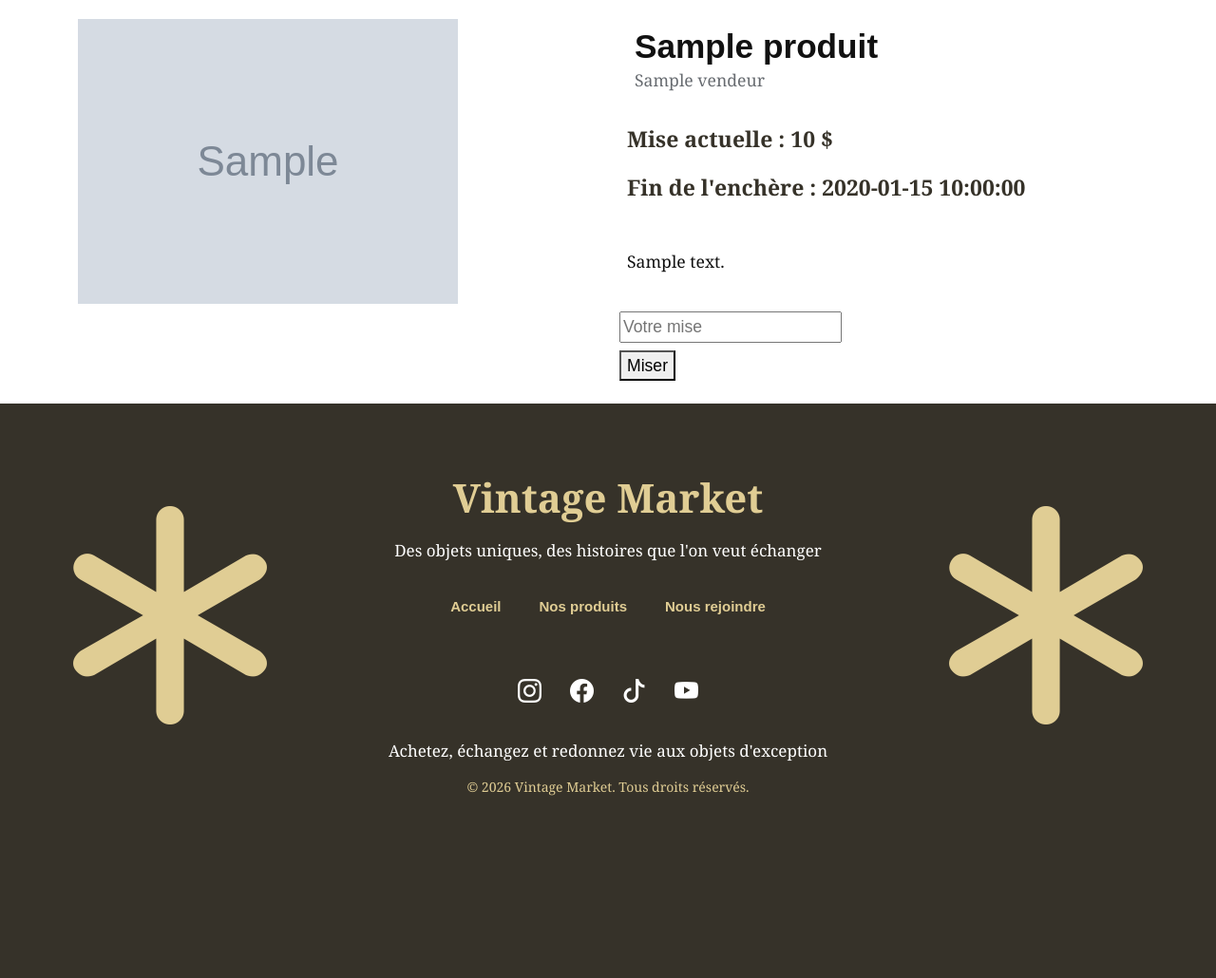
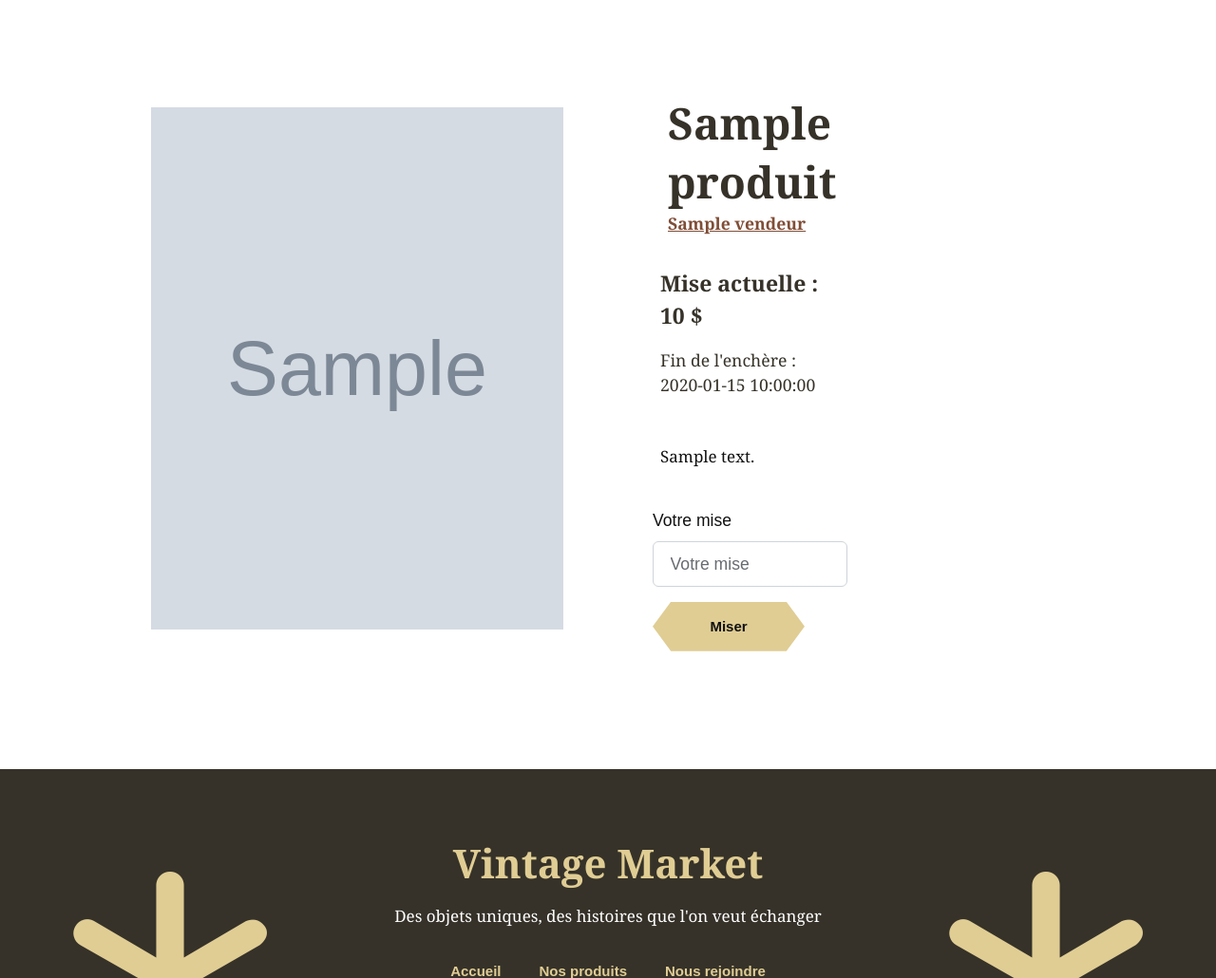
Before and after one commit to SolsticeDemers/Projet-web, a Flask app: template templates/mise.jinja in a window 1280 px wide. Shown: the part 142-1172 px from the top of the page at 95% size. Before the commit the page ends 980 px from the top, so only its background shows below. Run offline with Flask 3, Linux system fonts and the light colour scheme; the template is opened without the code that fills it: most values are stand-ins (such as "Sample title", 1, 10 or a date in 2020); grey boxes marked "Sample" are stand-in pictures; data that the repository does not hold is empty; some libraries are stand-ins or nearby versions.

Commit message:
correction

```diff
--- a/templates/mise.jinja
+++ b/templates/mise.jinja
@@ -2,11 +2,11 @@
 
 {% block contenu %}
 
-<div class="container my-4">
+<div class="container my-4 page-vintage">
 
-    <div class="row">
+    <div class="row details-produit-vintage">
 
-        <div class="col-md-6">
+        <div class="col-md-6 details-image-vintage">
 
             <img
                 src="{{ img_source }}"
@@ -16,8 +16,7 @@
 
         </div>
 
-
-        <div class="col-md-6">
+        <div class="col-md-6 details-info-vintage">
 
             <div class="mb-3">
 
@@ -25,14 +24,21 @@
                     {{ produit.nom }}
                 </h2>
 
-                <p class="px-3 pb-2 mb-0 text-muted">
+                <p class="px-3 pb-2 mb-0 details-vendeur">
+
+                    <a
+                        href="{{ url_for('compte.profil_public', id_utilisateur=vendeur.id_utilisateur) }}"
+                        class="lien-profil-public"
+                    >
                         {{ vendeur.nom }}
+                    </a>
+
                 </p>
 
             </div>
 
 
-            <div class="prix p-2 mb-3">
+            <div class="prix p-2 mb-3 details-prix">
 
                 <p>
                     Mise actuelle : {{ produit.prix }} $
@@ -40,7 +46,7 @@
 
                 {% if produit.date_fin %}
 
-                    <p>
+                    <p class="fs-6 fw-normal">
                         Fin de l'enchère : {{ produit.date_fin }}
                     </p>
 
@@ -49,7 +55,7 @@
             </div>
 
 
-            <div class="p-2 mb-3">
+            <div class="p-2 mb-3 details-description">
 
                 <p>
                     {{ produit.description }}
@@ -58,29 +64,39 @@
             </div>
 
 
-            <form method="post" novalidate>
+            <form method="post" novalidate class="formulaire-vintage">
+
+                <div class="mb-3">
+
+                    <label for="mise" class="form-label">
+                        Votre mise
+                    </label>
 
                     <input
                         type="number"
                         name="mise"
+                        id="mise"
                         step="0.01"
                         placeholder="Votre mise"
+                        class="form-control {% if erreur %}is-invalid{% endif %}"
                     >
 
                     {% if erreur %}
 
-                    <p class="text-danger mt-2 mb-2">
+                        <p class="invalid-feedback">
                             {{ erreur }}
                         </p>
 
                     {% endif %}
 
+                </div>
 
-                <div class="actions mt-2">
+
+                <div class="actions mt-3">
 
                     <button
                         type="submit"
-                        class="button"
+                        class="button btn-vintage"
                     >
                         Miser
                     </button>
```
Also changed, not shown: compte.py (+9 -2 lines), templates/profil.jinja (+5 -5 lines). Lines whose indentation alone changed are shown as unchanged.
